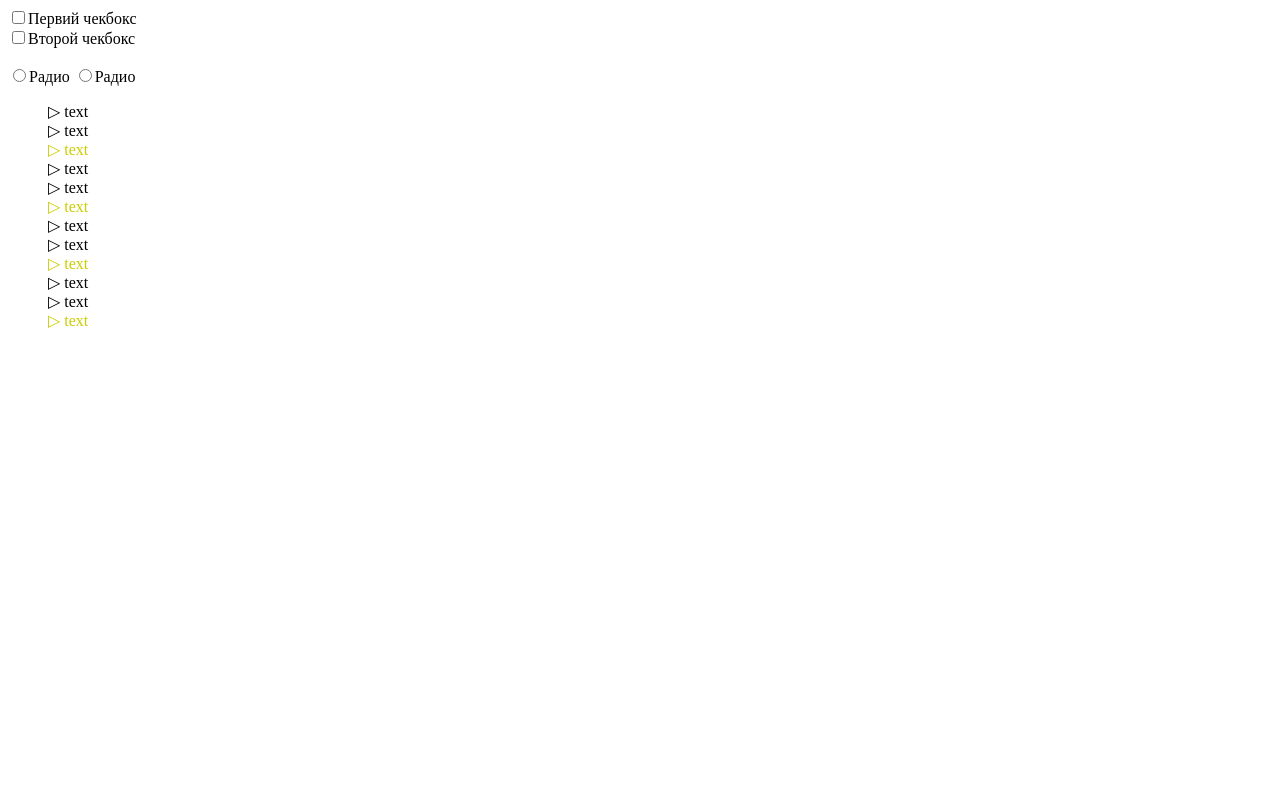
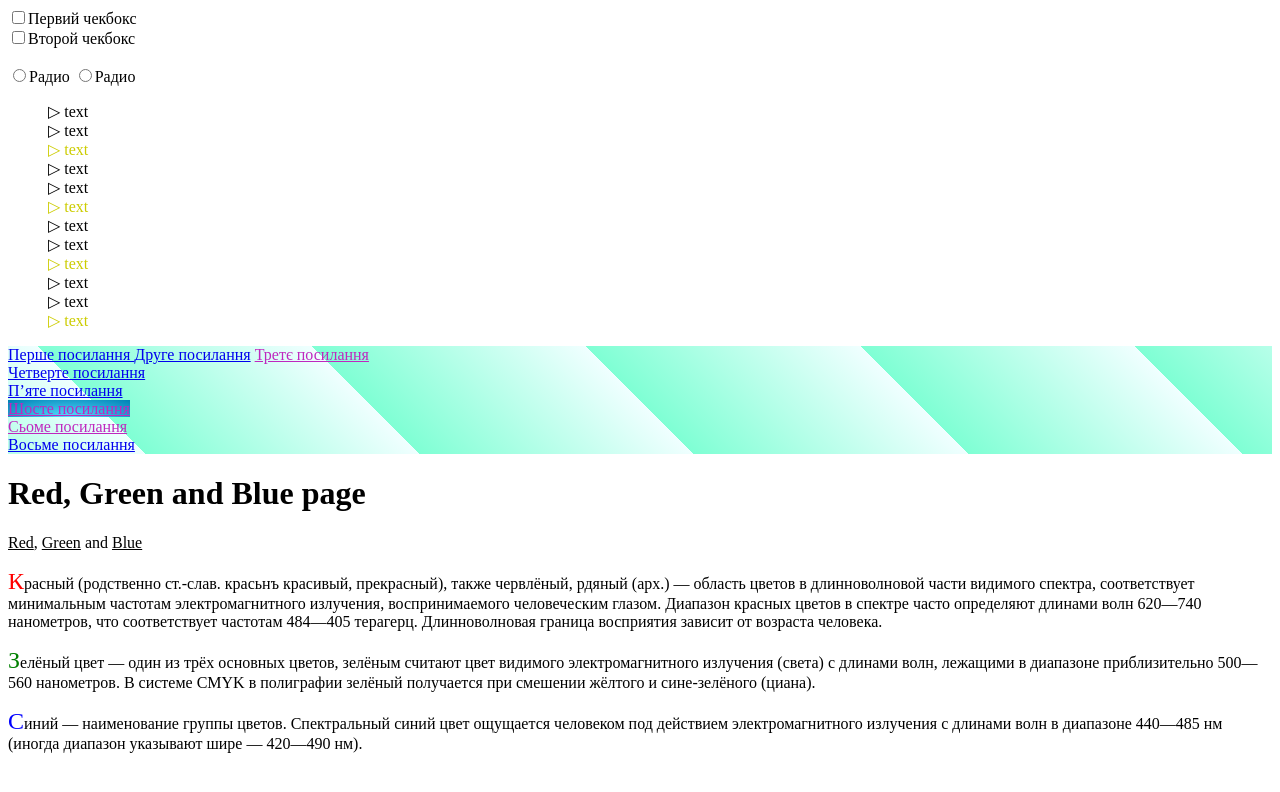
Before and after one commit to MaksVV/HW-Nix-course-html-css, a plain HTML site: page HW1/index.html in a window 1280 px wide. Drawn offline with Linux system fonts and the light colour scheme.

Commit message:
add 2-4 tasks

```diff
--- a/HW1/css/index.css
+++ b/HW1/css/index.css
@@ -18,3 +18,109 @@ li:nth-child(3n+3) {
 li:nth-child(5n+5):hover {
     background-color: rgb(0, 85, 255);
 }
+
+.block_links {
+    background: repeating-linear-gradient(45deg, #7fffd4 10%, #f0ffff 30%);
+}
+
+.block_links .violet {
+    color: rgb(191, 40, 191);
+
+}
+
+div.block_links .violet:first-child{
+    background: radial-gradient(at center bottom, #55ddff, #0081b5);
+}
+
+div.block_links a:last-child::selection {
+    color: #ff0000;
+    text-shadow: 0 0 1px #ff0000;
+    background: rgb(0, 255, 81);
+}
+
+.block_links ~ a:visited {
+    color: rgb(255, 255, 0);
+}
+
+div.block_links .border:nth-child(2n):hover{
+    background: #fff;
+    border: 10px solid;
+    border-color: rgb(111, 0, 0) rgb(255, 0, 0) rgb(255, 0, 0) rgb(111, 0, 0);
+    border-top-left-radius: 100px 20px;
+    border-bottom-right-radius: 100px 20px;
+    border-top-right-radius: 50px;
+    border-bottom-left-radius: 50px;
+}
+
+.colors a{
+    color: #000;
+}
+
+.colors a:hover:first-of-type {
+    color: rgb(255, 0, 0);
+}
+
+.colors a:hover:nth-of-type(2) {
+    color: rgb(0, 128, 0);
+}
+
+.colors a:hover:last-of-type {
+    color: rgb(0, 0, 255);
+}
+
+.colors a:first-of-type::selection {
+    background-color: rgb(255, 0, 0);
+}
+
+.colors a:nth-of-type(2)::selection {
+    background-color: rgb(0, 128, 0);
+}
+
+.colors a:last-of-type::selection {
+    background-color: rgb(0, 0, 255);
+}
+
+.colors p:first-of-type:first-letter {
+    color: rgb(255, 0, 0);
+    font-size: 24px;
+}
+
+.colors p:nth-of-type(2):first-letter {
+    color: rgb(0, 128, 0);
+    font-size: 24px;
+}
+
+.colors p:last-of-type:first-letter {
+    color: rgb(0, 0, 255);
+    font-size: 24px;
+}
+
+.colors p:first-of-type::selection {
+    background-color: rgb(255, 0, 0);
+}
+
+.colors p:nth-of-type(2)::selection {
+    background-color: rgb(0, 128, 0);
+}
+
+.colors p:last-of-type::selection {
+    background-color: rgb(0, 0, 255);
+}
+
+.colors p:first-of-type:hover {
+    color: rgb(255, 0, 0);
+}
+
+.colors p:nth-of-type(2):hover {
+    color: rgb(0, 128, 0);
+}
+
+.colors p:last-of-type:hover {
+    color: rgb(0, 0, 255);
+}
+
+.colors p:first-of-type:hover:first-letter,
+.colors p:last-of-type:hover:first-letter,
+.colors p:nth-of-type(2):hover:first-letter {
+    color: rgb(0, 0, 0);
+}
--- a/HW1/index.html
+++ b/HW1/index.html
@@ -4,7 +4,7 @@
     <meta charset="UTF-8">
     <meta http-equiv="X-UA-Compatible" content="IE=edge">
     <meta name="viewport" content="width=device-width, initial-scale=1.0">
-    <link rel="stylesheet" type="text/css" href="/css/index.css">
+    <link rel="stylesheet" type="text/css" href="/css/index.css" />
     <title>HW1</title>
 </head>
 <body>
@@ -30,5 +30,28 @@
             <li>text</li>
         </ul>
     </div>
+    <div class="block_links">
+        <a class="border" href="http://htmlbook/css" target="_blank">Перше посилання </a>
+        <a class="border" href="http://htmlbook.ua/css"t arget="_blank">Друге посилання</a>
+        <a class="violet" href="https://htmlweb.ua/" target="_blank">Третє посилання</a>
+        <div>
+            <a class="border" href="http://htmlbook.ua/css" target="_blank">Четверте посилання</a>
+        <div>
+            <a class="border" href="http://htmlbook.ua/css" target="_blank">П’яте посилання</a>
+        <div>
+            <a class="violet" href="https://htmlweb.ua/" target="_blank">Шосте посилання</a>
+        </div>
+            <a class="violet" href="https://htmlweb.ua/" target="_blank">Сьоме посилання</a>
+        </div>
+            <a class="border" href="http://htmlbook.ua/css" target="_blank">Восьме посилання</a>
+        </div>
+    </div>
+    <div class="colors">
+        <h1>Red, Green and Blue page</h1>
+        <a href="#">Red</a>, <a href="#">Green</a> and <a href="#">Blue</a>
+        <p>Красный (родственно ст.-слав. красьнъ красивый, прекрасный), также червлёный, рдяный (арх.) — область цветов в длинноволновой части видимого спектра, соответствует минимальным частотам электромагнитного излучения, воспринимаемого человеческим глазом. Диапазон красных цветов в спектре часто определяют длинами волн 620—740 нанометров, что соответствует частотам 484—405 терагерц. Длинноволновая граница восприятия зависит от возраста человека.</p>
+        <p>Зелёный цвет — один из трёх основных цветов, зелёным считают цвет видимого электромагнитного излучения (света) с длинами волн, лежащими в диапазоне приблизительно 500—560 нанометров. В системе CMYK в полиграфии зелёный получается при смешении жёлтого и сине-зелёного (циана).</p>
+        <p>Синий — наименование группы цветов. Спектральный синий цвет ощущается человеком под действием электромагнитного излучения с длинами волн в диапазоне 440—485 нм (иногда диапазон указывают шире — 420—490 нм).</p>
+    </div>
 </body>
 </html>
```
